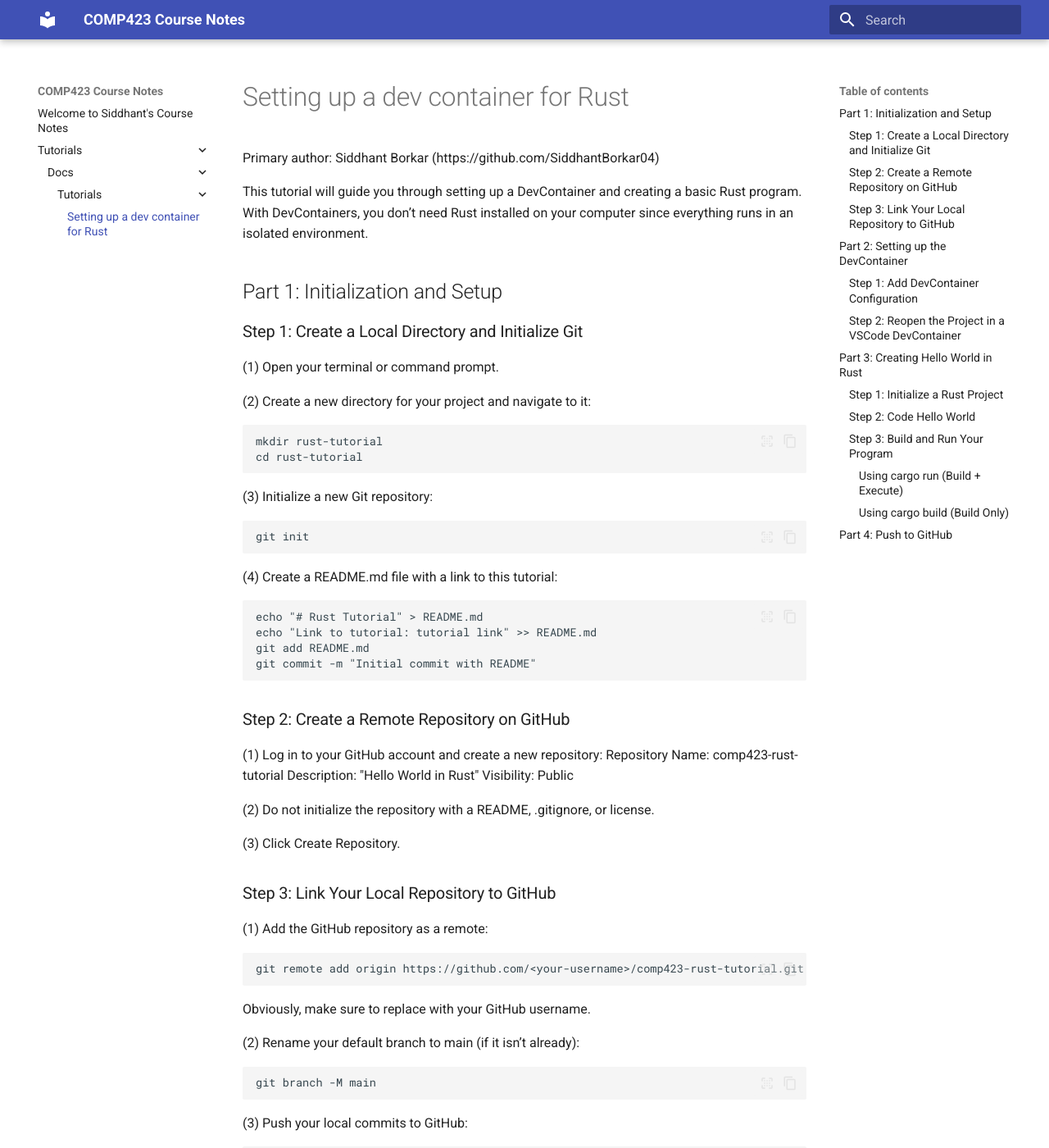
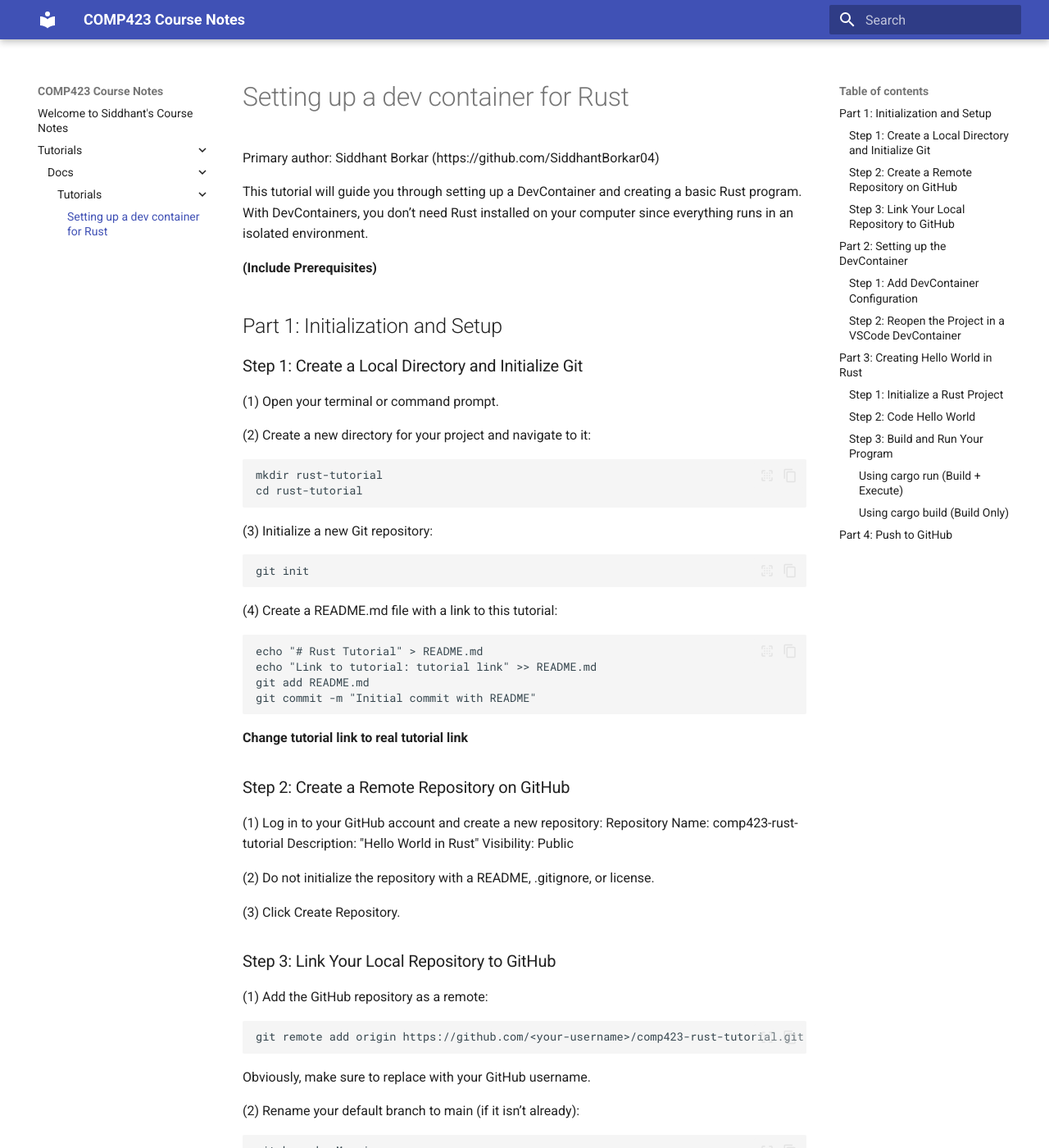
Before and after one commit to SiddhantBorkar04/comp423-course-notes, an MkDocs documentation site: the page built from docs/tutorials/docs/tutorials/rust-setup.md, in a window 1280 px wide and 1400 px high. Shown: the whole window at 82% size. Built offline with MkDocs 1.6.1 and Material for MkDocs 9.7.7, drawn with Linux system fonts in a browser that asks for light colours.

Commit message:
Added suggestions and revisions in bold

````diff
--- a/docs/tutorials/docs/tutorials/rust-setup.md
+++ b/docs/tutorials/docs/tutorials/rust-setup.md
@@ -2,6 +2,8 @@
 Primary author: Siddhant Borkar (https://github.com/SiddhantBorkar04)
 
 This tutorial will guide you through setting up a DevContainer and creating a basic Rust program. With DevContainers, you don’t need Rust installed on your computer since everything runs in an isolated environment.
+
+**(Include Prerequisites)**
 
 ## Part 1: Initialization and Setup
 
@@ -26,6 +28,7 @@
 git add README.md
 git commit -m "Initial commit with README"
 ```
+**Change tutorial link to real tutorial link**
 
 ### Step 2: Create a Remote Repository on GitHub
 (1) Log in to your GitHub account and create a new repository:
````
